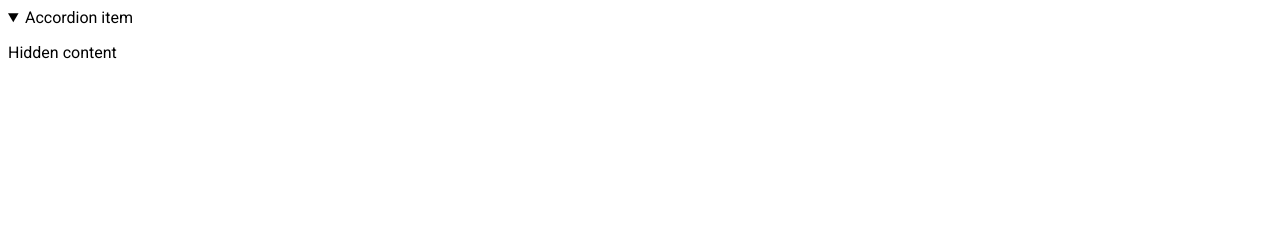
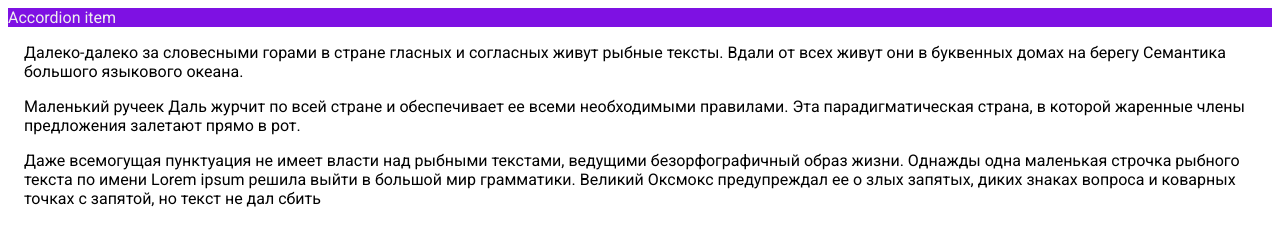
Before and after one commit to js-tasks-ru/htmlcss-20221107_maxfonera, a website: page 03-lection1/02-accordion/index.html in a window 1280 px wide. Both pictures are taken after a click on the heading "Accordion item". Drawn offline with Linux system fonts and the light colour scheme.

Commit message:
add solution for 1-lection 2-task accordion

```diff
--- a/03-lection1/02-accordion/accordion.css
+++ b/03-lection1/02-accordion/accordion.css
@@ -1 +1,21 @@
 /* Стилизация аккордеона */
+/* details summary::-webkit-details-marker {
+  display: none;
+} */
+body p {
+  margin: 0;
+}
+
+summary {
+  list-style: none;
+}
+.accordion__item {
+  margin: 1em;
+}
+.accordion__item:last-child {
+  margin-bottom: 0;
+}
+details[open] > summary {
+  color: #eee;
+  background-color: rgb(126, 17, 227);
+}
--- a/03-lection1/02-accordion/index.html
+++ b/03-lection1/02-accordion/index.html
@@ -2,16 +2,31 @@
 <!-- Страница с аккордеоном -->
 <html lang="ru">
   <head>
-        <link rel="stylesheet" href="../../assets/css/main.css">
-        <link rel="stylesheet" href="./accordion.css">
+    <link rel="stylesheet" href="../../assets/css/main.css" />
+    <link rel="stylesheet" href="./accordion.css" />
   </head>
   <body>
     <details>
-            <summary>
-                Accordion item
-            </summary>
-            <p>
-                Hidden content
+      <summary>Accordion item</summary>
+
+      <p class="accordion__item">
+        Далеко-далеко за словесными горами в стране гласных и согласных живут
+        рыбные тексты. Вдали от всех живут они в буквенных домах на берегу
+        Семантика большого языкового океана.
+      </p>
+
+      <p class="accordion__item">
+        Маленький ручеек Даль журчит по всей стране и обеспечивает ее всеми
+        необходимыми правилами. Эта парадигматическая страна, в которой жаренные
+        члены предложения залетают прямо в рот.
+      </p>
+
+      <p class="accordion__item">
+        Даже всемогущая пунктуация не имеет власти над рыбными текстами,
+        ведущими безорфографичный образ жизни. Однажды одна маленькая строчка
+        рыбного текста по имени Lorem ipsum решила выйти в большой мир
+        грамматики. Великий Оксмокс предупреждал ее о злых запятых, диких знаках
+        вопроса и коварных точках с запятой, но текст не дал сбить
       </p>
     </details>
   </body>
```
Lines whose indentation alone changed are shown as unchanged.
